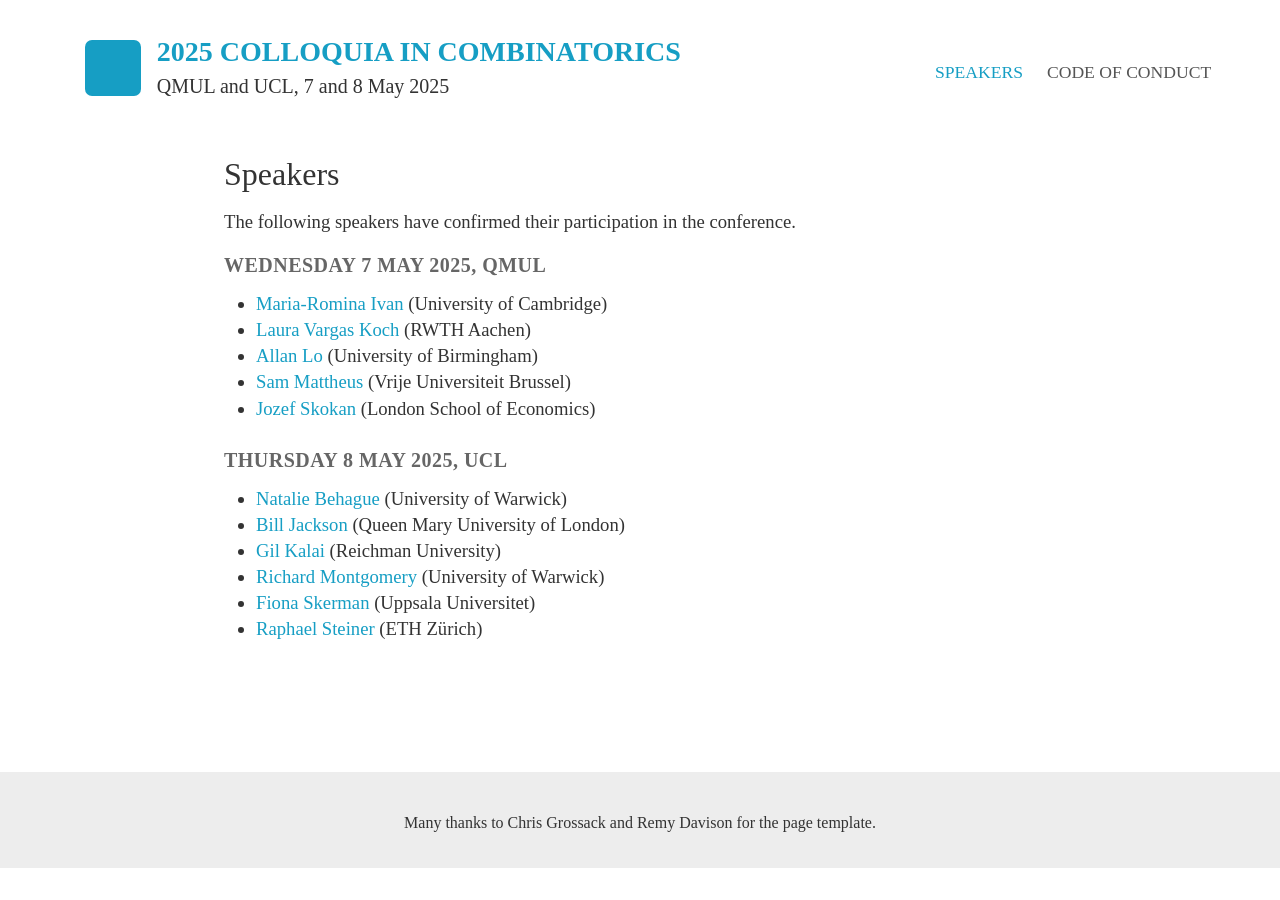
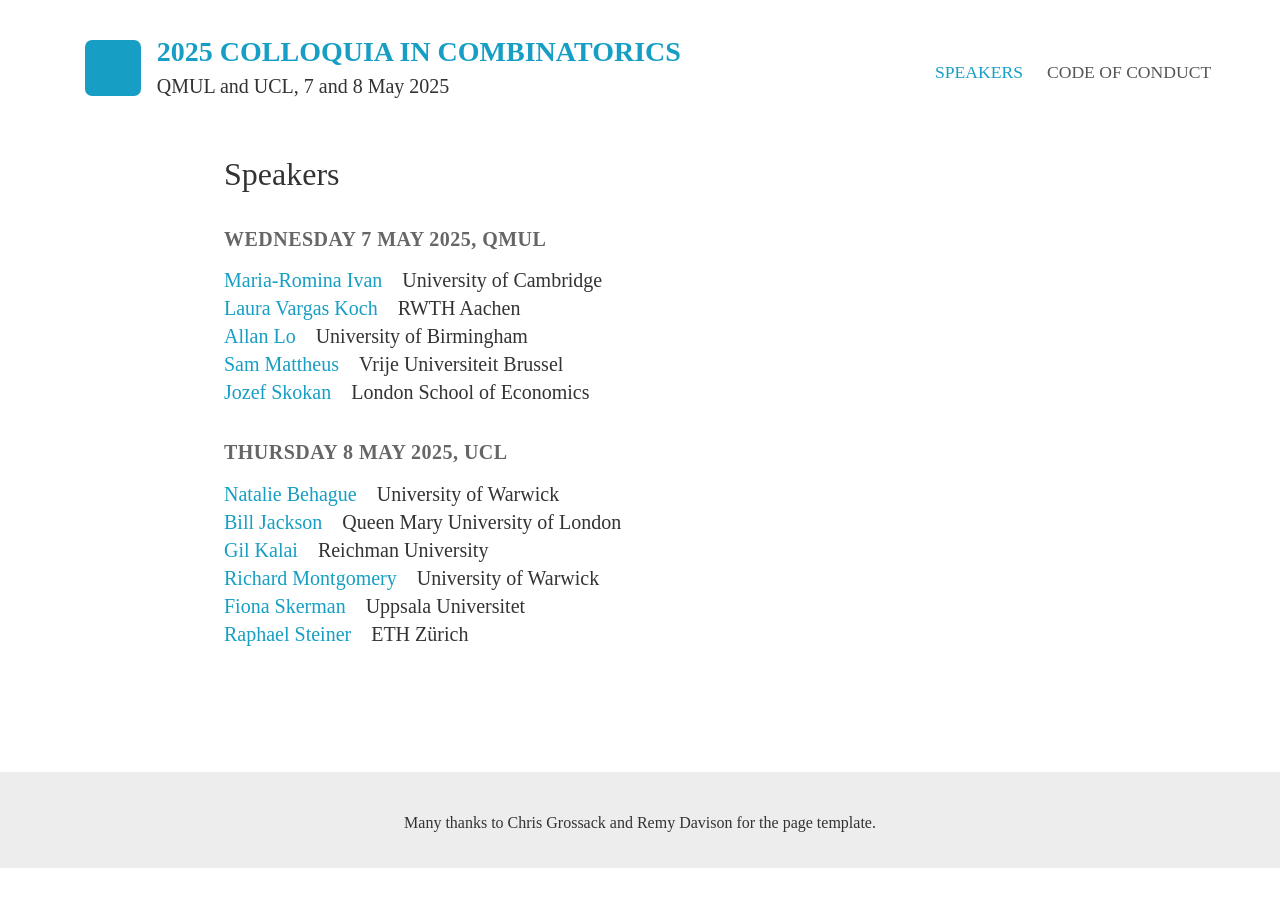
Before and after one commit to 2dcic/2dcic.github.io, a Jekyll site: the page built from speakers.md, in a window 1280 px wide. Built offline with Jekyll 4.4.1, drawn with Linux system fonts in a browser that asks for light colours; nearby versions of some CDN libraries; some web fonts are replaced.

Commit message:
speakers

```diff
--- a/_sass/base.scss
+++ b/_sass/base.scss
@@ -73,6 +73,7 @@ h3 {
   font-weight: 900;
   text-transform: uppercase;
   letter-spacing: 0.03rem;
+  padding-top: 1rem;
   color: $dark-grey;
 }
 
--- /dev/null
+++ b/_sass/schedule.scss
@@ -0,0 +1,42 @@
+ul.talks {
+  margin-left: 0;
+  padding-left: 0;
+  padding-top: 0.1rem;
+li {
+  margin-left: 0;
+  padding-left: 0;
+  list-style-type: none;
+  font-size: 1.25rem;
+}}
+
+
+.drop {
+  cursor: pointer;
+  display: block;
+  margin-top: 1ex;
+}
+
+input[type="checkbox"]  {
+ display: none; /* hide the checkboxes */
+}
+
+input +.drop +  div
+
+{
+  display:none;
+}
+.drop:after {
+  content: '';
+  text-align: right;
+  float:right;
+  color: $mid-grey;
+  }
+:checked  + .drop:after {
+  content: '';
+  text-align: right;
+  float:right;
+  color: $mid-grey;
+  }
+input:checked + .drop + div{
+  display:block;
+}
--- a/_sass/variables.scss
+++ b/_sass/variables.scss
@@ -3,6 +3,7 @@
 //$main-accent: #41899c;
 $main-accent: #169ec4;
 $dark-grey: #666;
+$mid-grey: #999;
 $light-grey: #ededed;
 $section-line: #ccc;
 $main-body: #333;
--- a/assets/css/styles.scss
+++ b/assets/css/styles.scss
@@ -10,3 +10,4 @@
 @import "about";
 @import "comments";
 @import "footer";
+@import "schedule";
--- a/speakers.md
+++ b/speakers.md
@@ -4,12 +4,9 @@ title: Speakers
 
 ---
 
-{% assign cdate = site.date | date: "%s" | plus: 0 %}{% assign cyear = cdate | date: "%Y" | plus: 0 %}
-The following speakers have confirmed their participation in the conference.
-{% for location in site.locations %}
+{% assign cdate = site.date | date: "%s" | plus: 0 %}{% assign cyear = cdate | date: "%Y" | plus: 0 %}{% for location in site.locations %}
   <h3>{{ cdate | date: "%A %-d %B %Y"}}, {{ location }}</h3>
-  <ul>{% assign cdate = cdate | plus: 86400 %}{% assign cindex = forloop.index %}{% for talk in site.talks %}{% if talk.year == cyear and talk.day == cindex %}
-    <li>{% if talk.link %}<a href="{{ talk.link }}">{% endif %}{{ talk.speaker }}{% if talk.link %}</a>
-  {% endif%} ({{ talk.affiliation }})</li>{% endif %}{% endfor %}
+  <ul class="talks">{% assign cdate = cdate | plus: 86400 %}{% assign cindex = forloop.index %}{% for talk in site.talks %}{% if talk.year == cyear and talk.day == cindex %}
+    <li>{% if talk.link %}<a href="{{ talk.link }}">{% endif %}{{ talk.speaker }}{% if talk.link %}</a>{% endif%}&emsp;{{ talk.affiliation }}</li>{% endif %}{% endfor %}
   </ul>
 {% endfor %}
```
Also changed, not shown: _talks/2025-behague.md (+0 -4 lines).
